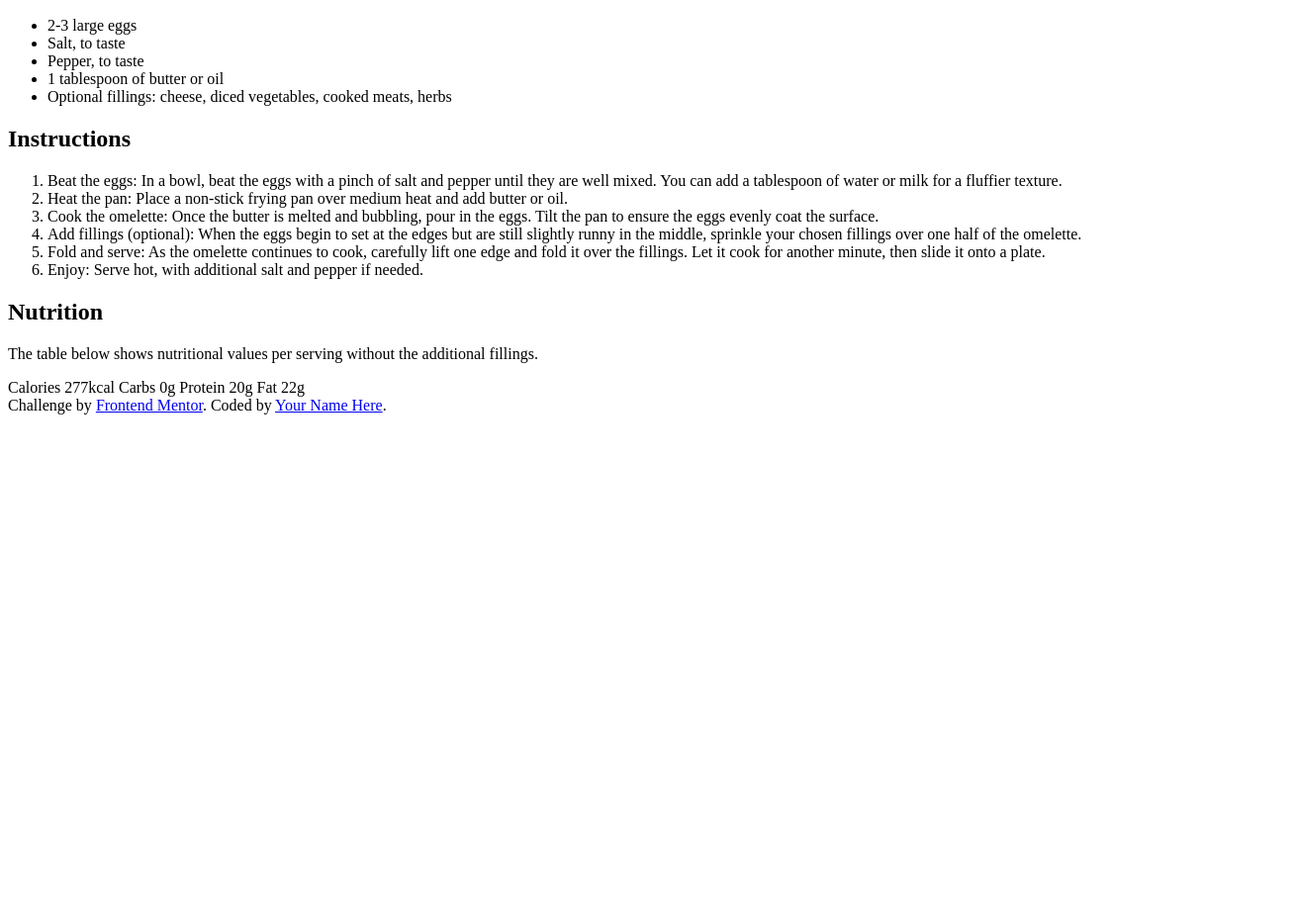
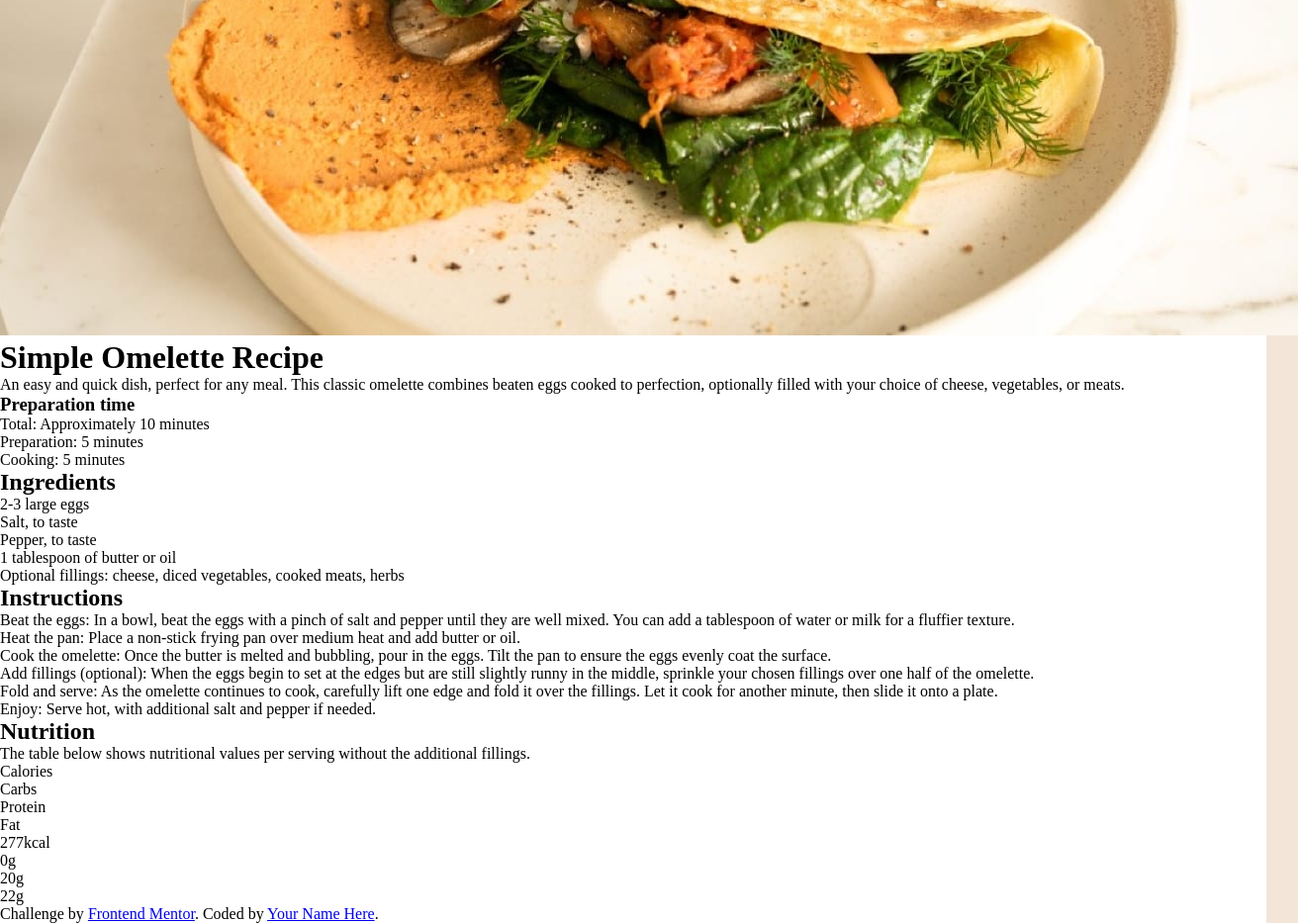
Before and after one commit to Pedrocasper/front-end-mentor, a plain HTML site: page recipe-page-main/index.html in a window 1280 px wide. Shown: the part 261-1194 px from the top of the page at 99% size, 1312 px wide, since content can reach past the window. Before the commit the page ends 800 px from the top, so only its background shows below. Drawn offline with Linux system fonts and the light colour scheme.

Commit message:
Atualização

```diff
--- a/recipe-page-main/assets/style/style.css
+++ b/recipe-page-main/assets/style/style.css
@@ -0,0 +1,33 @@
+
+* {
+    margin: 0;
+    padding: 0;
+}
+:root {
+    /* Color Primary */
+    --Nutmeg: hsl(14, 45%, 36%);
+    --Dark-Raspberry: hsl(332, 51%, 32%);
+
+    /* Color Neutral */
+    --White: hsl(0, 0%, 100%);
+    --RoseWhite: hsl(330, 100%, 98%);
+    --Eggshell: hsl(30, 54%, 90%);
+    --Light-Grey: hsl(30, 18%, 87%);
+    --Wenge-Brown: hsl(30, 10%, 34%);
+    --Dark-Charcoal: hsl(24, 5%, 18%);
+
+    /* fonts */
+    --fontss: 'Young Serift';
+}
+
+body {
+    background-color: var(--Eggshell);
+}
+
+main {
+    background-color: var(--White);
+}
+
+main.omelette {
+
+}
--- a/recipe-page-main/index.html
+++ b/recipe-page-main/index.html
@@ -11,6 +11,7 @@
 <body>
 
   <main>
+    <img class="omelette" src="assets/images/image-omelette.jpeg" alt="um prato branco de porcelana com omlete dentro, com uma torrada ao lado e rechado.">
     <header>
       <h1>Simple Omelette Recipe</h1>
       <p>
@@ -66,14 +67,20 @@
     <section>
       <h2>Nutrition</h2>
       <p>The table below shows nutritional values per serving without the additional fillings.</p>
-      Calories
-      277kcal
-      Carbs
-      0g
-      Protein
-      20g
-      Fat
-      22g
+      <div>
+        <ul>
+          <li>Calories</li>
+          <li>Carbs</li>
+          <li>Protein</li>
+          <li>Fat</li>
+        </ul>
+        <ul>
+          <li>277kcal</li>
+          <li>0g</li>
+          <li>20g</li>
+          <li>22g</li>
+        </ul>
+      </div>
     </section>
 
     <footer class="attribution">
```
